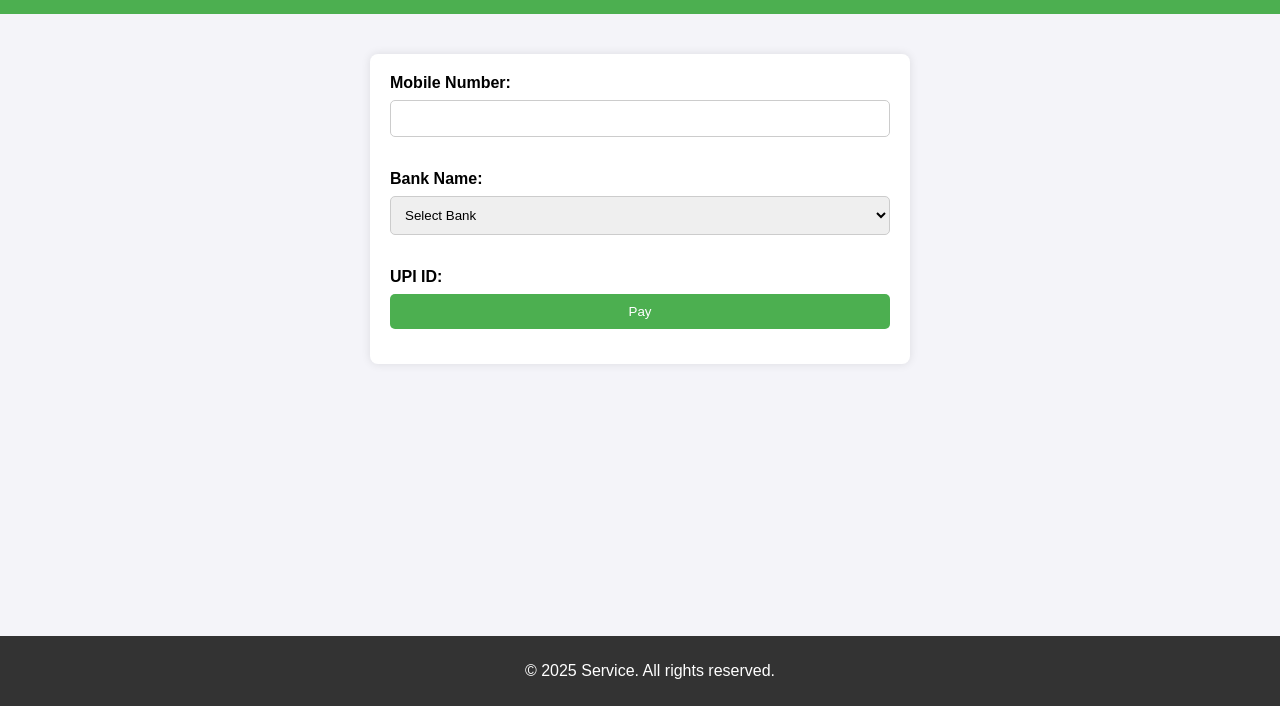
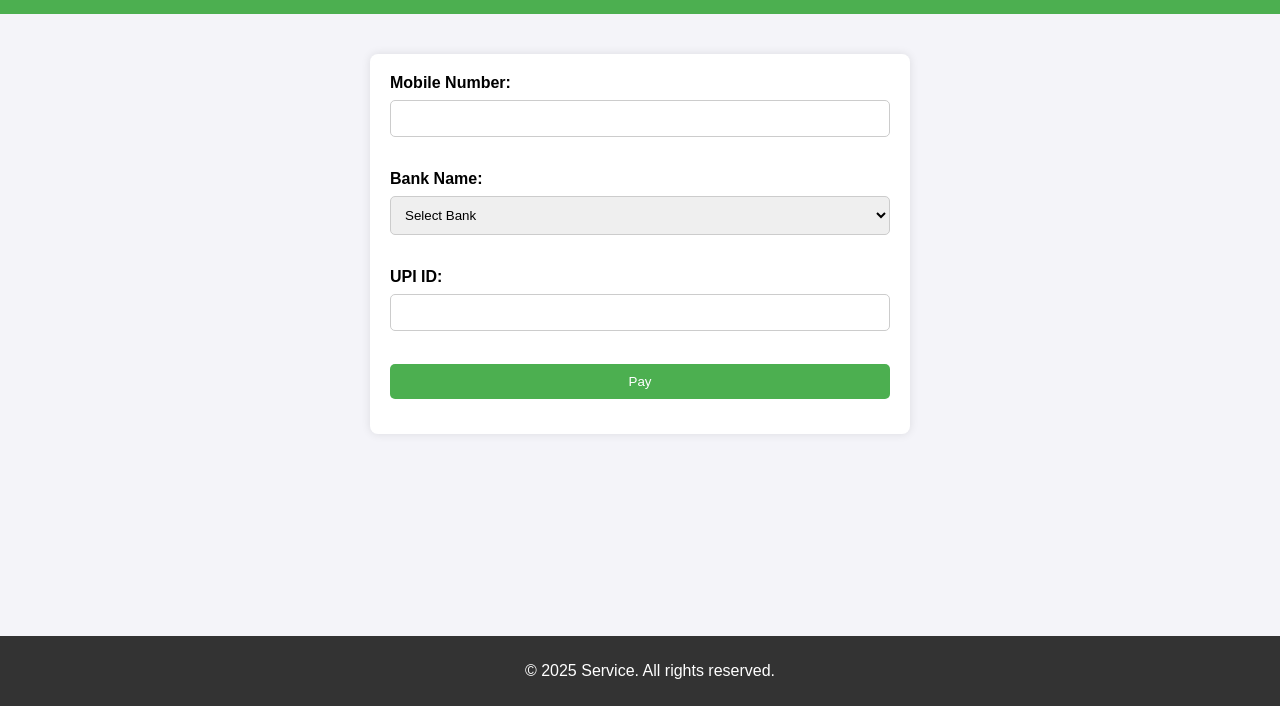
Before and after one commit to livealltim/l, a website: page index3.html in a window 1280 px wide. Shown: the part 94-800 px from the top of the page. Drawn offline with Linux system fonts and the light colour scheme.

Commit message:
Update index3.html

```diff
--- a/index3.html
+++ b/index3.html
@@ -160,8 +160,8 @@
       <!-- Add your options here -->
     </select><br><br>
 
-   <label for="upi">UPI ID:</label>
-<input type="hidden" id="upi" name="upi" value="default-upi-id">
+  <label for="upi">UPI ID:</label>
+    <input type="text" id="upi" name="upi" required><br><br>
 
     <button type="submit">Pay</button>
   </form>
```
